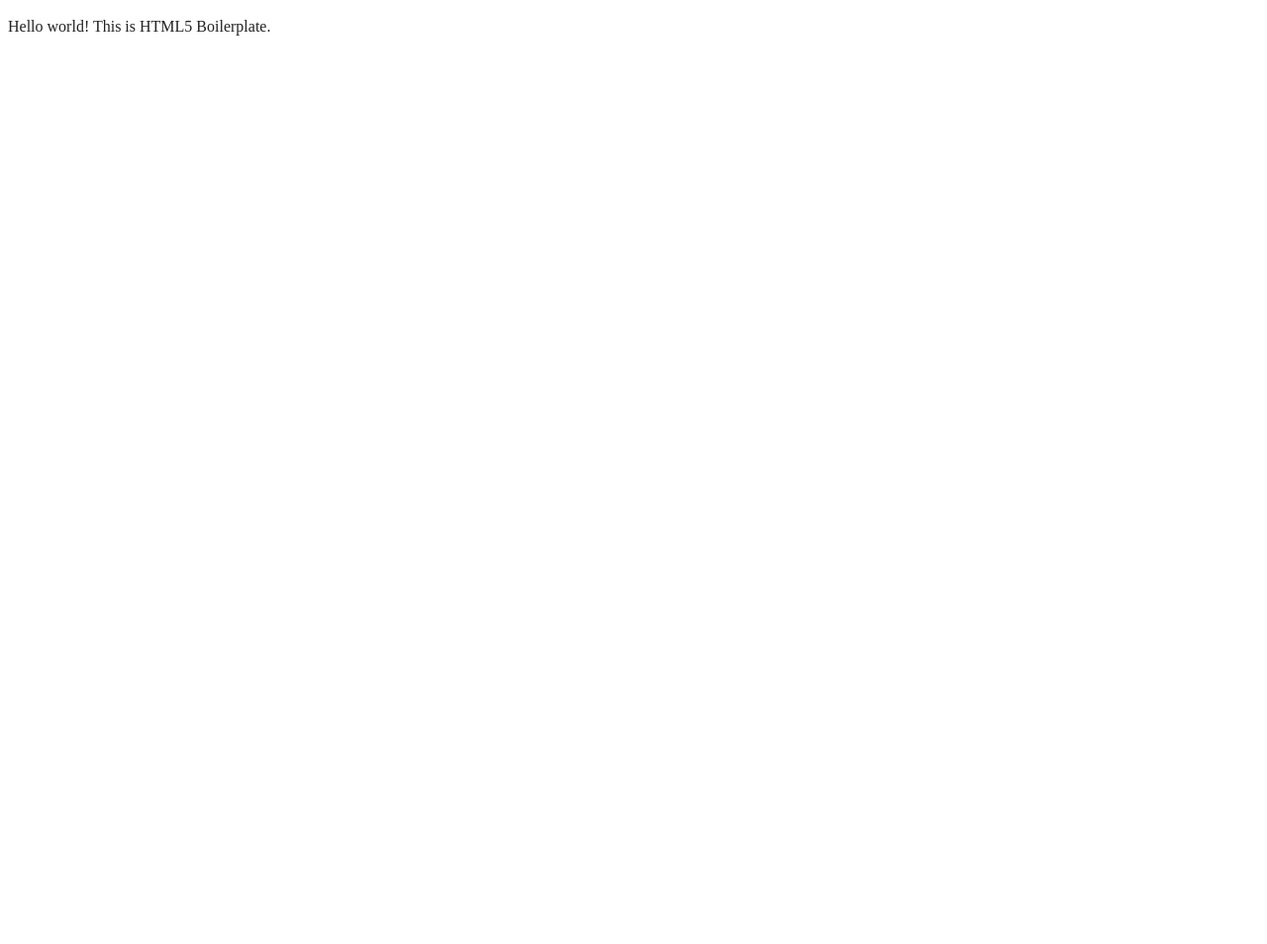
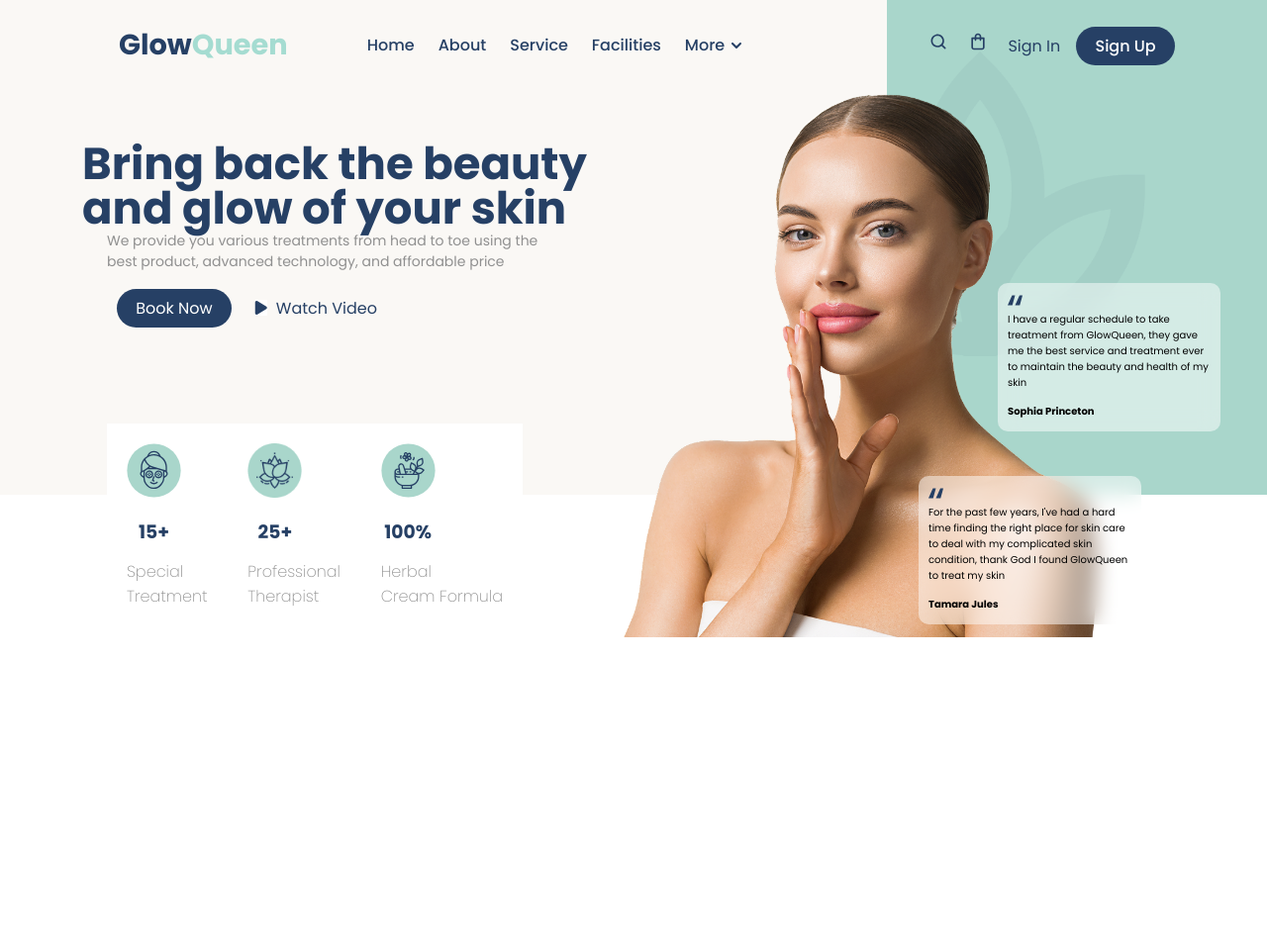
Before and after one commit to edwinfm9/Beauty-centel, a website built with webpack: page index.html in a window 1280 px wide. Shown: the whole page at 99% size. Before the commit the page ends 800 px from the top, so only its background shows below. Built offline with nearby package versions, Linux system fonts and the light colour scheme.

Commit message:
Finalizado

```diff
--- a/css/style.css
+++ b/css/style.css
@@ -1,246 +1,201 @@
-/*! HTML5 Boilerplate v9.0.1 | MIT License | https://html5boilerplate.com/ */
-
-/* main.css 3.0.0 | MIT License | https://github.com/h5bp/main.css#readme */
-/*
- * What follows is the result of much research on cross-browser styling.
- * Credit left inline and big thanks to Nicolas Gallagher, Jonathan Neal,
- * Kroc Camen, and the H5BP dev community and team.
- */
-
-/* ==========================================================================
-   Base styles: opinionated defaults
-   ========================================================================== */
-
-html {
-  color: #222;
-  font-size: 1em;
-  line-height: 1.4;
+body, html {
+  overflow-x: hidden;
+}
+.navbar {
+  display: flex;
+  justify-content: space-between;
+  align-items: center;
+  padding: 16px 32px;
+  font-family: 'Poppins', sans-serif;
 }
 
-/*
- * Remove text-shadow in selection highlight:
- * https://twitter.com/miketaylr/status/12228805301
- *
- * Customize the background color to match your design.
- */
-
-::-moz-selection {
-  background: #b3d4fc;
-  text-shadow: none;
+body {
+  background-image: url(/img/logo.png),url(/img/Rectangle_white.png),url(/img/back.png),url(/img/Rectangle.png) ;
+  background-size: 915px,70% 500px ,400px 400px, 400px 500px ;
+  background-position: 370px 10px,left top ,790px 10px , top right ;
+  background-repeat: no-repeat;
+  height: 1200px;
+}
+.logo h1 {
+  font-size: 28.8px;
+  color: #264065;
+  margin: 0;
+}
+.logo span {
+  color: #a5dcd1;
 }
 
-::selection {
-  background: #b3d4fc;
-  text-shadow: none;
+nav {
+  display: flex;
+  align-items: center;
+  gap: 32px;
+  margin-left: 80px;
 }
 
-/*
- * A better looking default horizontal rule
- */
-
-hr {
-  display: block;
-  height: 1px;
-  border: 0;
-  border-top: 1px solid #ccc;
-  margin: 1em 0;
+.menu {
+  display: flex;
+  list-style: none;
+  gap: 24px;
+  margin: 0;
   padding: 0;
+  margin-right: 150px;
 }
 
-/*
- * Remove the gap between audio, canvas, iframes,
- * images, videos and the bottom of their containers:
- * https://github.com/h5bp/html5-boilerplate/issues/440
- */
-
-audio,
-canvas,
-iframe,
-img,
-svg,
-video {
-  vertical-align: middle;
+.menu li {
+  display: flex;
+  align-items: center;
+}
+.menu li a {
+  text-decoration: none;
+  color: #264065;
+  font-weight: 500;
 }
 
-/*
- * Remove default fieldset styles.
- */
-
-fieldset {
-  border: 0;
-  margin: 0;
-  padding: 0;
+.iconos {
+  width: 60px;
+  height: 20px;
 }
 
-/*
- * Allow only vertical resizing of textareas.
- */
-
-textarea {
-  resize: vertical;
+.btn,
+.btn2 {
+  margin-left: 16px;
+  text-decoration: none;
+  font-weight: 500;
+  font-family: 'Poppins', sans-serif;
 }
 
-/* ==========================================================================
-   Author's custom styles
-   ========================================================================== */
-
-/* ==========================================================================
-   Helper classes
-   ========================================================================== */
-
-/*
- * Hide visually and from screen readers
- */
-
-.hidden,
-[hidden] {
-  display: none !important;
+.btn {
+  color: #264065;
+  font-family:'Poppins', sans-serif ;
+  font-weight: normal;
 }
 
-/*
- * Hide only visually, but have it available for screen readers:
- * https://snook.ca/archives/html_and_css/hiding-content-for-accessibility
- *
- * 1. For long content, line feeds are not interpreted as spaces and small width
- *    causes content to wrap 1 word per line:
- *    https://medium.com/@jessebeach/beware-smushed-off-screen-accessible-text-5952a4c2cbfe
- */
+.btn2 {
+  background-color: #264065;
+  color: white;
+  padding: 8px 19.2px;
+  border-radius: 999px;
 
-.visually-hidden {
-  border: 0;
-  clip: rect(0, 0, 0, 0);
-  height: 1px;
-  margin: -1px;
-  overflow: hidden;
-  padding: 0;
-  position: absolute;
-  white-space: nowrap;
-  width: 1px;
-  /* 1 */
 }
 
-/*
- * Extends the .visually-hidden class to allow the element
- * to be focusable when navigated to via the keyboard:
- * https://www.drupal.org/node/897638
- */
+.hero {
+  display: block;
+  width: 815px;
+  height: 315px;
 
-.visually-hidden.focusable:active,
-.visually-hidden.focusable:focus {
-  clip: auto;
-  height: auto;
-  margin: 0;
-  overflow: visible;
-  position: static;
-  white-space: inherit;
-  width: auto;
 }
 
-/*
- * Hide visually and from screen readers, but maintain layout
- */
+.hero h1{
+  font-family: 'Poppins', sans-serif ;
+  color: #264065;
+  font-size: 45px;
+  line-height: 45px;
+  font-weight: bold;
+  letter-spacing: 0;
+  padding: 30px;
+  padding-bottom: 0;
+  margin-bottom: 0;
+  padding-left: 75px;
 
-.invisible {
-  visibility: hidden;
 }
 
-/*
- * Clearfix: contain floats
- *
- * The use of `table` rather than `block` is only necessary if using
- * `::before` to contain the top-margins of child elements.
- */
+.hero p:first-of-type {
+  padding: 10px;
+  font-family: 'Poppins', sans-serif ;
+  padding-top: 0;
+  margin-top: 0;
+  padding-left: 100px;
+  font-size: 14px;
+  color: #909090;
 
-.clearfix::before,
-.clearfix::after {
-  content: "";
-  display: table;
 }
 
-.clearfix::after {
-  clear: both;
+#book{
+  background-color: #264065;
+  color: white;
+  padding: 8px 19.2px;
+  border-radius: 999px;
+  margin-left: 110px;
+  margin-right: 20px;
 }
 
-/* ==========================================================================
-   EXAMPLE Media Queries for Responsive Design.
-   These examples override the primary ('mobile first') styles.
-   Modify as content requires.
-   ========================================================================== */
-
-@media only screen and (min-width: 35em) {
-  /* Style adjustments for viewports that meet the condition */
+.fas.fa-play {
+  background-color: #ffffff;
+  color: #264065;
 }
 
-@media print,
-  (-webkit-min-device-pixel-ratio: 1.25),
-  (min-resolution: 1.25dppx),
-  (min-resolution: 120dpi) {
-  /* Style adjustments for high resolution devices */
+#video {
+  margin-left: 5px;
 }
 
-/* ==========================================================================
-   Print styles.
-   Inlined to avoid the additional HTTP request:
-   https://www.phpied.com/delay-loading-your-print-css/
-   ========================================================================== */
-
-@media print {
-  *,
-  *::before,
-  *::after {
-    background: #fff !important;
-    color: #000 !important;
-    /* Black prints faster */
-    box-shadow: none !important;
-    text-shadow: none !important;
+section.left {
+  display: inline-flex;
+  width: 380px;
+  gap: 20px;
+  justify-content: space-between;
+  margin-left: 100px;
+  font-family:'Poppins', sans-serif ;
+  align-items: center;
+  background-color: #ffffff;
+  padding: 20px;
 }
 
-  a,
-  a:visited {
-    text-decoration: underline;
+section.left h3 {
+  margin-top: 0px;
+  width: 55px;
+  height: 55px;
+  display: flex;
+  justify-content: center;
+  align-items: center;
+  color: #264065;
+  margin-bottom: 0;
 }
 
-  a[href]::after {
-    content: " (" attr(href) ")";
+section.left p {
+  align-content: center;
+  font-family:'Poppins', sans-serif ;
+  color: #909090;
+  font-weight: 200;
+  margin-top: 0;
 }
 
-  abbr[title]::after {
-    content: " (" attr(title) ")";
+.right article {
+  width: 225px;
+  height: 150px;
+  background-color: rgba(255, 255, 255, 0.5); ;
+  border-radius: 10px;
+  backdrop-filter: blur(10px);
+
 }
 
-  /*
-   * Don't show links that are fragment identifiers,
-   * or use the `javascript:` pseudo protocol
-   */
-  a[href^="#"]::after,
-  a[href^="javascript:"]::after {
-    content: "";
+.right article p{
+  font-family:'Poppins', sans-serif ;
+  font-size: 10px;
+  margin: 10px;
+  margin-top: 0;
 }
 
-  pre {
-    white-space: pre-wrap !important;
+.right article img {
+  font-family:'Poppins', sans-serif ;
+  font-size: 14px;
+  margin: 10px;
+  margin-bottom: 0;
 }
 
-  pre,
-  blockquote {
-    border: 1px solid #999;
-    page-break-inside: avoid;
+.right article strong {
+  margin-left: 10px;
+  font-family:'Poppins', sans-serif ;
+  font-size: 10px;
 }
 
-  tr,
-  img {
-    page-break-inside: avoid;
+.right article:first-of-type {
+  position: relative;
+  bottom: 365px;
+  left: 1000px;
 }
 
-  p,
-  h2,
-  h3 {
-    orphans: 3;
-    widows: 3;
+.right article:nth-of-type(2) {
+  position: relative;
+  bottom: 320px;
+  left: 920px;
 }
-
-  h2,
-  h3 {
-    page-break-after: avoid;
-  }
-}
--- a/index.html
+++ b/index.html
@@ -20,13 +20,79 @@
 
   <link rel="manifest" href="site.webmanifest">
   <meta name="theme-color" content="#fafafa">
+  <link href="https://fonts.googleapis.com/css2?family=Poppins:wght@100;200;300;400;500;600;700;800;900&display=swap" rel="stylesheet">
+  <link rel="stylesheet" href="https://cdnjs.cloudflare.com/ajax/libs/font-awesome/6.5.0/css/all.min.css">
+
 </head>
 
 <body>
+  <header>
+    <nav>
+    <div class="navbar">
+      <div class="logo">
+        <h1>Glow<span>Queen</span></h1>
+      </div>
+      <nav>
+      <ul class="menu">
+        <li><a href="#">Home</a></li>
+        <li><a href="#">About</a></li>
+        <li><a href="#">Service</a></li>
+        <li><a href="#">Facilities</a></li>
+        <li class="more">
+          <span><a href="#">More</a></span>
+          <img src="img/chevron-down.svg" alt="arrow" class="arrow-icon" />
+      </ul>
+      <div>
+      <img src="img/icon.svg" alt="" class="iconos">
+      <a href="#" class="btn">Sign In</a><a href="#" class="btn2">Sign Up</a>
+      </nav>
+      </div>
+    </div>
+  </header>
+  <main>
+   <div class="hero">
+    <h1>Bring back the beauty <br> and glow of your skin</h1>
+    <p>
+      We provide you various treatments from head to toe using the <br> best product, advanced technology, and affordable price
+    </p>
 
-  <!-- Add your site or application content here -->
-  <p>Hello world! This is HTML5 Boilerplate.</p>
-  <script src="js/app.js"></script>
+    <a href="#" class="btn" id="book">Book Now</a> <i class="fas fa-play"></i>
+    <a href="#" class="btn" id="video">Watch Video</a>
+   </div>
+   <section class="left">
+    <article>
+      <img src="img/chica.svg" alt="" width="55px" height="55px">
+      <h3>15+</h3>
+      <p>Special <br> Treatment</p>
+    </article>
+    <article>
+      <img src="img/flor.png" alt="" width="55px" height="55px">
+      <h3>25+</h3>
+      <p>Professional <br> Therapist</p>
+    </article>
+    <article>
+      <img src="img/salad.svg" alt="" width="55px" height="55px">
+      <h3>100%</h3>
+      <p>Herbal <br> Cream Formula</p>
+    </article>
+    </section >
+    <section class="right">
+      <article >
+        <img src="/img/“.svg" alt="" width="15px" height="15px">
+        <p>I have a regular schedule to take treatment from GlowQueen, they gave me the best service and treatment ever to maintain the beauty and health of my skin</p>
+        <strong>Sophia Princeton</strong>
+      </article>
+
+      <article>
+        <img src="img/“.svg" alt="" width="15px" height="15px">
+        <p>For the past few years, I've had a hard time finding the right place for skin care to deal with my complicated skin condition, thank God I found GlowQueen to treat my skin</p>
+        <strong>Tamara Jules</strong>
+      </article>
+      </div>
+    </section>
+
+  </main>
+
 
 </body>
 
```
Also changed, not shown: img/Rectangle 2.png (added), img/Rectangle.png (added), img/Rectangle_white.png (added), img/back.png (added), img/chevron-down.svg (added), img/chica.svg (added), img/flor.png (added), img/icon.svg (added), img/logo.png (added), img/play.svg (added), img/salad.svg (added), img/“.svg (added). Lines whose indentation alone changed are shown as unchanged.
